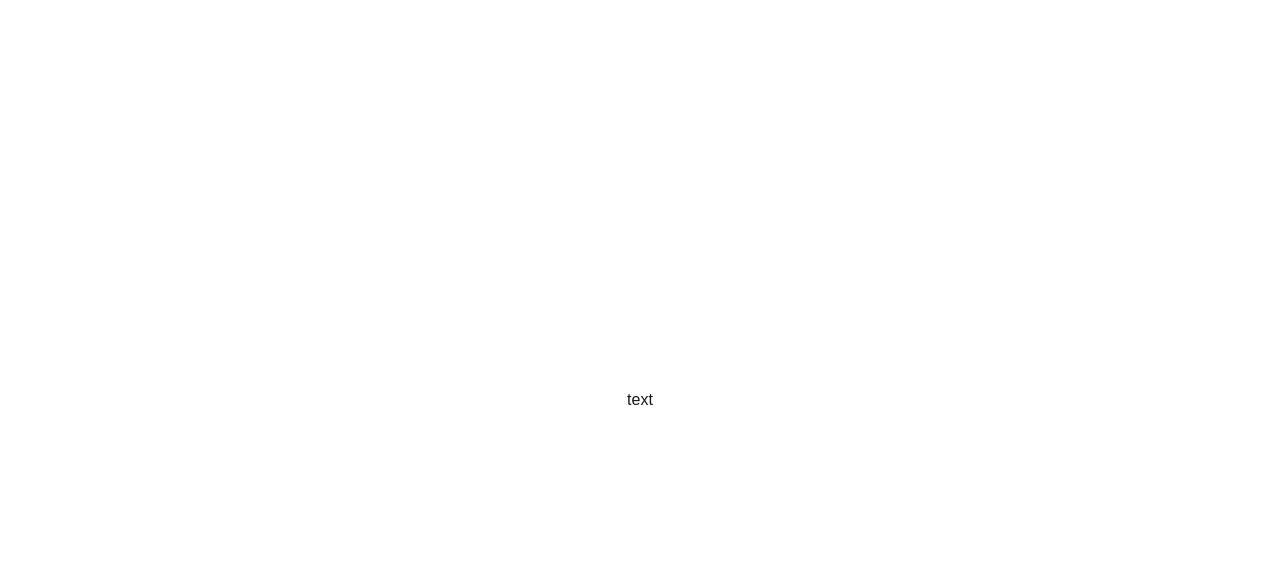
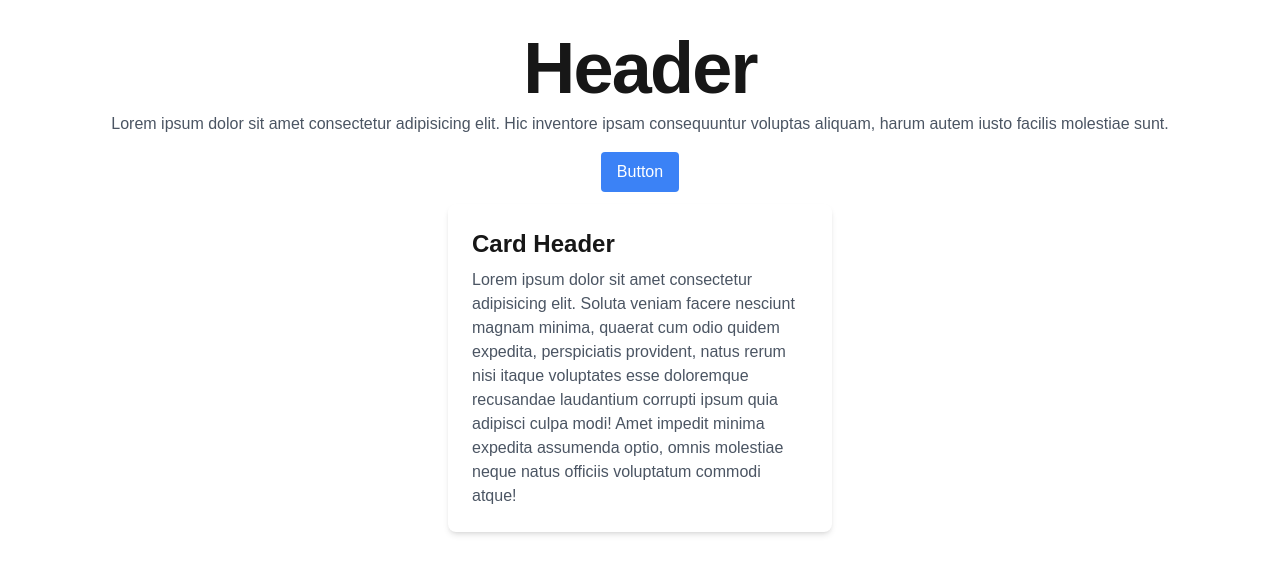
Before and after one commit to liudasC/mgm, a Next.js app: page / in a window 1280 px wide. Shown: the top 574 px of the page. Built offline with nearby package versions, Linux system fonts and the light colour scheme.

Commit message:
added base components

```diff
--- a/app/page.tsx
+++ b/app/page.tsx
@@ -1,10 +1,101 @@
+"use client";
+import { FC, useState } from "react";
 
 export default function Home() {
+  const [isDialogOpen, setIsDialogOpen] = useState<boolean>(false);
+
+  const Card: FC = () => {
+    return (
+      <div className="max-w-sm p-6 bg-white shadow-md rounded-lg">
+        <h2 className="text-2xl font-bold">Card Header</h2>
+        <p className="mt-2 text-gray-600">
+          Lorem ipsum dolor sit amet consectetur adipisicing elit. Soluta veniam
+          facere nesciunt magnam minima, quaerat cum odio quidem expedita,
+          perspiciatis provident, natus rerum nisi itaque voluptates esse
+          doloremque recusandae laudantium corrupti ipsum quia adipisci culpa
+          modi! Amet impedit minima expedita assumenda optio, omnis molestiae
+          neque natus officiis voluptatum commodi atque!
+        </p>
+      </div>
+    );
+  };
+
+  interface DialogProps {
+    closeDialog: () => void;
+  }
+
+  const Dialog: FC<DialogProps> = ({ closeDialog }) => {
+    return (
+      <div className="fixed inset-0 flex items-center justify-center bg-gray-900 bg-opacity-50">
+        <div className="bg-white p-6 rounded-lg shadow-lg max-w-lg w-full">
+          <h2 className="text-xl font-bold mb-4">Dialog Title</h2>
+          <p className="mb-4">
+            Lorem ipsum dolor sit amet consectetur adipisicing elit. Mollitia ea
+            eaque sapiente reprehenderit sequi aliquid ipsam dolores laboriosam
+            laudantium voluptatibus.
+          </p>
+
+          <ul className="mb-4 space-y-2">
+            <li>
+              <a
+                href="#"
+                className="text-blue-500 hover:underline focus:outline-none focus:ring-2 focus:ring-blue-500"
+              >
+                Link 1
+              </a>
+            </li>
+            <li>
+              <a
+                href="#"
+                className="text-blue-500 hover:underline focus:outline-none focus:ring-2 focus:ring-blue-500"
+              >
+                Link 2
+              </a>
+            </li>
+            <li>
+              <a
+                href="#"
+                className="text-blue-500 hover:underline focus:outline-none focus:ring-2 focus:ring-blue-500"
+              >
+                Link 3
+              </a>
+            </li>
+          </ul>
+
+          <button
+            className="px-4 py-2 bg-red-500 text-white rounded hover:bg-red-600 focus:outline-none focus:ring-2 focus:ring-red-500"
+            onClick={closeDialog}
+          >
+            Close
+          </button>
+        </div>
+      </div>
+    );
+  };
+
   return (
-    <div className="grid grid-rows-[20px_1fr_20px] items-center justify-items-center min-h-screen p-8 pb-20 gap-16 sm:p-20">
-      <main className="flex flex-col gap-8 row-start-2 items-center sm:items-start">
-text
-      </main>
-    </div>
+    <main className="flex flex-col min-h-screen p-8 pb-64">
+      <div className="flex flex-col items-center">
+        <h1 className="font-semibold tracking-tight sm:text-7xl text-center">
+          Header
+        </h1>
+        <p className="mt-2 text-gray-600 text-center">
+          Lorem ipsum dolor sit amet consectetur adipisicing elit. Hic inventore
+          ipsam consequuntur voluptas aliquam, harum autem iusto facilis
+          molestiae sunt.
+        </p>
+        <button
+          className="mt-4 px-4 py-2 bg-blue-500 text-white rounded hover:bg-blue-600"
+          onClick={() => setIsDialogOpen(true)}
+        >
+          Button
+        </button>
+      </div>
+
+      <div className="flex-grow flex items-center justify-center">
+        <Card />
+      </div>
+      {isDialogOpen && <Dialog closeDialog={() => setIsDialogOpen(false)} />}
+    </main>
   );
 }
```
